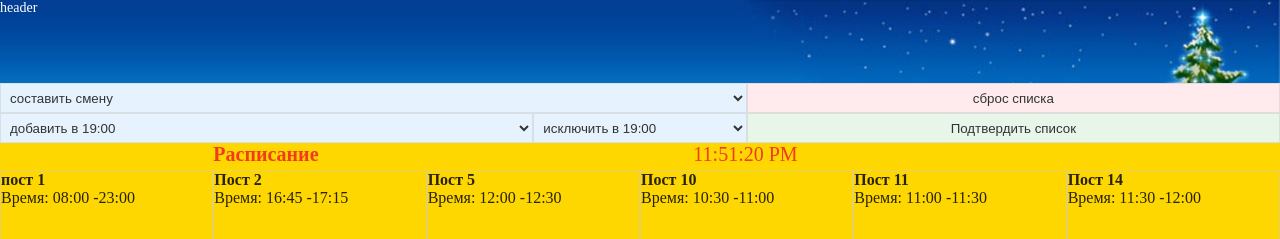
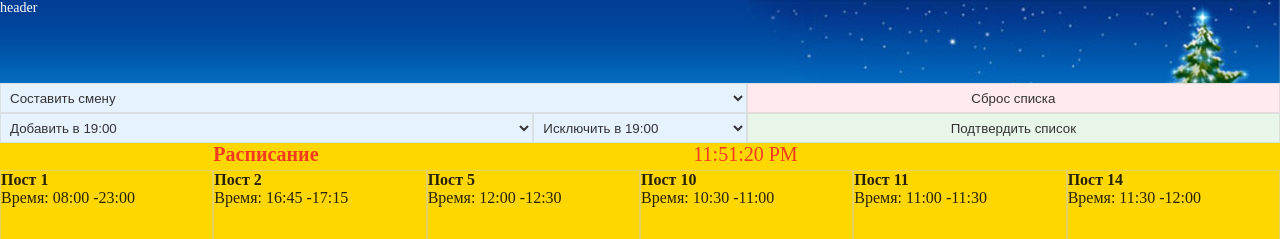
Before and after one commit to loginVeb/pwaturbo, a Next.js app: page / in a window 1280 px wide. Shown: the top 239 px of the page. Built offline with nearby package versions, Linux system fonts and the light colour scheme.

Commit message:
работает,сохроняет после перезагрузки и правильно расчитовает с 19

```diff
--- a/app/components/table.jsx
+++ b/app/components/table.jsx
@@ -4,7 +4,7 @@ import React, { useState, useCallback, useEffect, useRef } from 'react';
 const guardNames = ['Орлов', 'Тихомиров', 'Цветков', 'Логинов', 'Григорьев', 'Захаров'];
 
 const posts = {
-  1: { name: 'пост 1', startTime: [8, 0], endTime: [23, 0] },
+  1: { name: 'Пост 1', startTime: [8, 0], endTime: [23, 0] },
   2: { name: 'Пост 2', startTime: [16, 45], endTime: [17, 15] },
   5: { name: 'Пост 5', startTime: [12, 0], endTime: [12, 30] },
   10: { name: 'Пост 10', startTime: [10, 30], endTime: [11, 0] },
@@ -265,6 +265,17 @@ function Table({ styles }) {
       }
     }
 
+    // Обработка охранников, добавленных в 19:00
+    addedGuardsAt19.forEach(guard => {
+      if (guardShifts[guard]) {
+        guardShifts[guard] = guardShifts[guard].filter(shift => {
+          const [startTime] = shift.split(' - ');
+          const [hour] = startTime.split(':').map(Number);
+          return hour >= 19; // Убедиться, что охранник работает только с 19:00
+        });
+      }
+    });
+
     Object.keys(newSchedule).forEach(postId => {
       if (postId !== '1') {
         const post = newSchedule[postId];
@@ -293,7 +304,7 @@ function Table({ styles }) {
         onChange={(e) => handleAddGuard(e.target.value)}
         disabled={isConfirmed}
       >
-        <option value="" hidden>составить смену</option>
+        <option value="" hidden>Составить смену</option>
         <option value="" disabled>Фикс очередь, составил старший смены</option>
         {guardNames.filter(name => !selectedGuards.includes(name)).map((guardName) => (
           <option key={guardName} value={guardName}>
@@ -315,7 +326,7 @@ function Table({ styles }) {
         disabled={isConfirmed}
         ref={addGuardAt19Ref} // Присваиваем реф
       >
-        <option value="" hidden>добавить в 19:00</option>
+        <option value="" hidden>Добавить в 19:00</option>
         {guardNames
           .filter(name => !selectedGuards.includes(name) && !addedGuardsAt19.includes(name)) // Фильтруем уже выбранных охранников
           .map((guardName) => (
@@ -327,7 +338,7 @@ function Table({ styles }) {
       </select>
 
       <select className={styles.fieldЕxclude}>
-        <option value="" hidden>исключить в 19:00</option>
+        <option value="" hidden>Исключить в 19:00</option>
         {selectedGuards.map((guardName) => (
           <option key={guardName} value={guardName}>
             {guardName}
@@ -340,7 +351,7 @@ function Table({ styles }) {
       </button>
 
       <button className={styles.reset} onClick={handleReset}>
-        сброс списка
+        Сброс списка
       </button>
 
       <div className={styles.dvList}>
@@ -371,7 +382,7 @@ function Table({ styles }) {
                           {index < schedule.guardShifts[guardName].length - 1 && <span>, </span>}
                         </React.Fragment>
                       ))}
-                      <div>дежурные часы: {Number(schedule.guardHours?.[guardName] || 0).toFixed(2)}</div>
+                      <div>Дежурные часы: {Number(schedule.guardHours?.[guardName] || 0).toFixed(2)}</div>
                     </li>
                   ))
               ) : (
```
Lines whose indentation alone changed are shown as unchanged.
